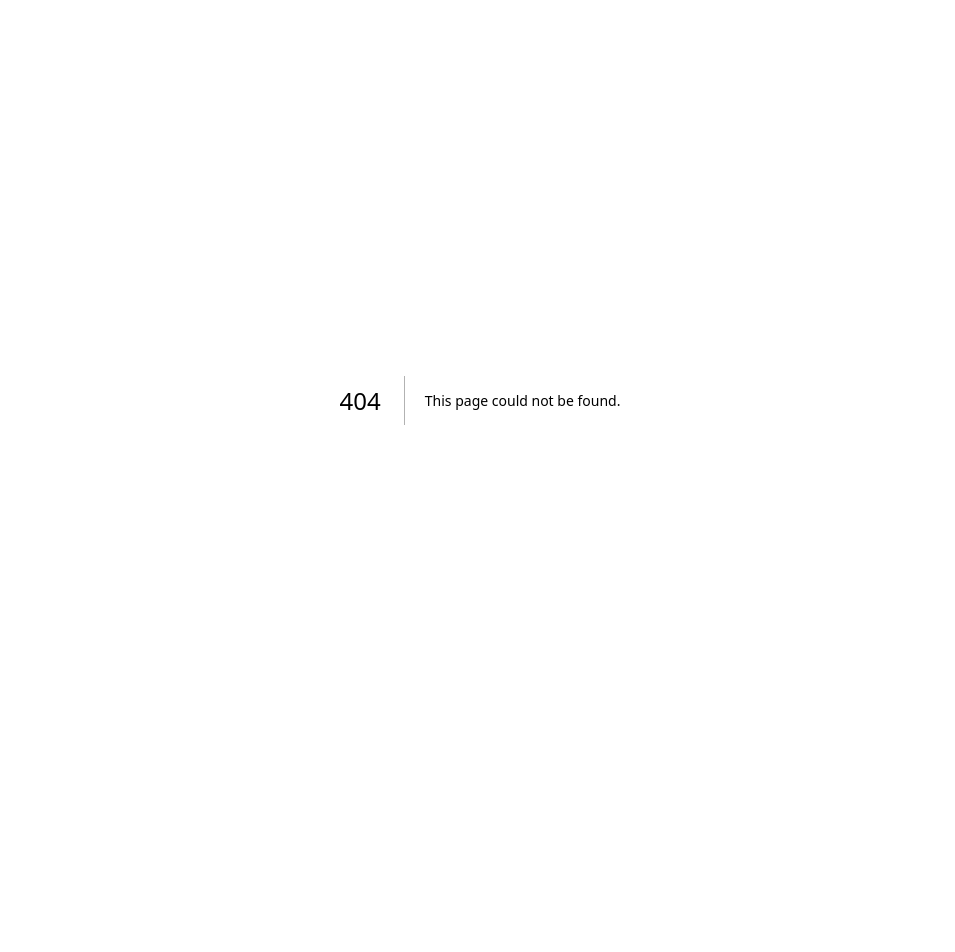
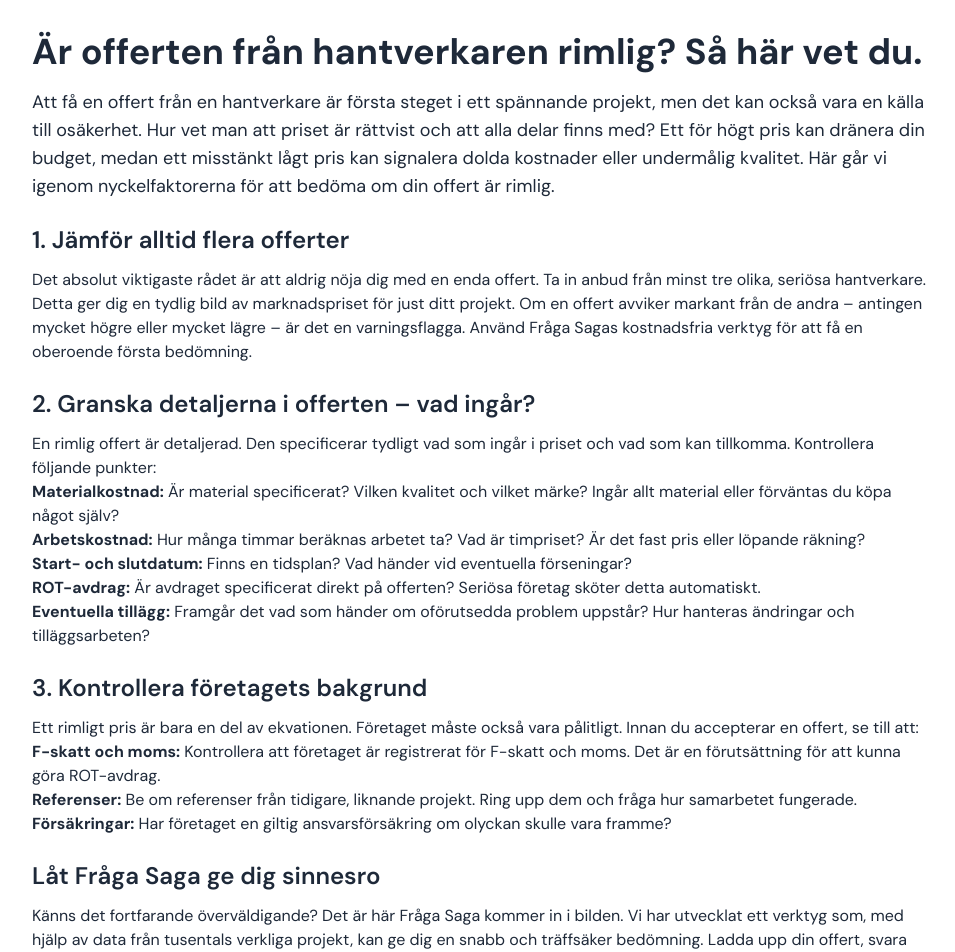
Before and after one commit to AdviseoGit/Saga, a Next.js app: page /ar-offerten-rimlig in a window 1280 px wide. Before the commit this address had no page. Shown: the top 952 px of the page, without its empty margins (160-1115 px from the left). Before the commit the page ends 800 px from the top, so only its background shows below. Built offline with nearby package versions, Linux system fonts and the light colour scheme.

Commit message:
feat: add 'är offerten rimlig' page

```diff
--- /dev/null
+++ b/app/ar-offerten-rimlig/page.tsx
@@ -0,0 +1,69 @@
+
+import { Metadata } from 'next';
+
+export const metadata: Metadata = {
+  title: 'Är Offerten Rimlig? Fråga Saga Granskar Din Hantverkaroffert Gratis',
+  description: 'Osäker på om din hantverkaroffert är rimlig? Ladda upp och få en gratis analys av Fråga Saga. Vi hjälper dig jämföra priser och undvika överpriser.',
+  openGraph: {
+    title: 'Är Offerten Rimlig? Få en Kostnadsfri Granskning av Fråga Saga',
+    description: 'Låt oss hjälpa dig avgöra om din offert från hantverkare är skälig. Vår AI-drivna tjänst analyserar din offert och ger dig snabbt svar, helt gratis.',
+    url: 'https://fragasaga.se/ar-offerten-rimlig',
+    siteName: 'Fråga Saga',
+    images: [
+      {
+        url: 'https://fragasaga.se/og-image.png', // Update with a specific image later
+        width: 1200,
+        height: 630,
+      },
+    ],
+    locale: 'sv_SE',
+    type: 'website',
+  },
+};
+
+export default function ArOffertenRimligPage() {
+  return (
+    <div className="bg-white text-gray-800">
+      <main className="container mx-auto px-4 py-8">
+        <article className="prose lg:prose-xl max-w-4xl mx-auto">
+          <h1 className="text-4xl font-bold mb-4">Är offerten från hantverkaren rimlig? Så här vet du.</h1>
+          <p className="lead text-lg">
+            Att få en offert från en hantverkare är första steget i ett spännande projekt, men det kan också vara en källa till osäkerhet. Hur vet man att priset är rättvist och att alla delar finns med? Ett för högt pris kan dränera din budget, medan ett misstänkt lågt pris kan signalera dolda kostnader eller undermålig kvalitet. Här går vi igenom nyckelfaktorerna för att bedöma om din offert är rimlig.
+          </p>
+
+          <h2 className="text-2xl font-semibold mt-6 mb-3">1. Jämför alltid flera offerter</h2>
+          <p>
+            Det absolut viktigaste rådet är att aldrig nöja dig med en enda offert. Ta in anbud från minst tre olika, seriösa hantverkare. Detta ger dig en tydlig bild av marknadspriset för just ditt projekt. Om en offert avviker markant från de andra – antingen mycket högre eller mycket lägre – är det en varningsflagga. Använd Fråga Sagas kostnadsfria verktyg för att få en oberoende första bedömning.
+          </p>
+
+          <h2 className="text-2xl font-semibold mt-6 mb-3">2. Granska detaljerna i offerten – vad ingår?</h2>
+          <p>
+            En rimlig offert är detaljerad. Den specificerar tydligt vad som ingår i priset och vad som kan tillkomma. Kontrollera följande punkter:
+          </p>
+          <ul>
+            <li><strong>Materialkostnad:</strong> Är material specificerat? Vilken kvalitet och vilket märke? Ingår allt material eller förväntas du köpa något själv?</li>
+            <li><strong>Arbetskostnad:</strong> Hur många timmar beräknas arbetet ta? Vad är timpriset? Är det fast pris eller löpande räkning?</li>
+            <li><strong>Start- och slutdatum:</strong> Finns en tidsplan? Vad händer vid eventuella förseningar?</li>
+            <li><strong>ROT-avdrag:</strong> Är avdraget specificerat direkt på offerten? Seriösa företag sköter detta automatiskt.</li>
+            <li><strong>Eventuella tillägg:</strong> Framgår det vad som händer om oförutsedda problem uppstår? Hur hanteras ändringar och tilläggsarbeten?</li>
+          </ul>
+
+          <h2 className="text-2xl font-semibold mt-6 mb-3">3. Kontrollera företagets bakgrund</h2>
+          <p>
+            Ett rimligt pris är bara en del av ekvationen. Företaget måste också vara pålitligt. Innan du accepterar en offert, se till att:
+          </p>
+          <ul>
+            <li><strong>F-skatt och moms:</strong> Kontrollera att företaget är registrerat för F-skatt och moms. Det är en förutsättning för att kunna göra ROT-avdrag.</li>
+            <li><strong>Referenser:</strong> Be om referenser från tidigare, liknande projekt. Ring upp dem och fråga hur samarbetet fungerade.</li>
+            <li><strong>Försäkringar:</strong> Har företaget en giltig ansvarsförsäkring om olyckan skulle vara framme?</li>
+          </ul>
+
+          <h2 className="text-2xl font-semibold mt-6 mb-3">Låt Fråga Saga ge dig sinnesro</h2>
+          <p>
+            Känns det fortfarande överväldigande? Det är här Fråga Saga kommer in i bilden. Vi har utvecklat ett verktyg som, med hjälp av data från tusentals verkliga projekt, kan ge dig en snabb och träffsäker bedömning. Ladda upp din offert, svara på några enkla frågor om projektet, och få en oberoende analys helt gratis. Vi hjälper dig att fatta ett tryggt och välgrundat beslut.
+          </p>
+        </article>
+      </main>
+    </div>
+  );
+}
--- a/app/page.tsx
+++ b/app/page.tsx
@@ -560,6 +560,8 @@ export default function SagaLandingPage() {
             <Link href="/rot-avdrag" className="underline hover:text-[#0f172a]">Guide: ROT-avdrag</Link>
             <span className="mx-2">·</span>
             <Link href="/f-skatt" className="underline hover:text-[#0f172a]">Guide: F-skatt</Link>
+            <span className="mx-2">·</span>
+            <Link href="/ar-offerten-rimlig" className="underline hover:text-[#0f172a]">Är offerten rimlig?</Link>
           </p>
         </div>
       </footer>
--- a/app/sitemap.ts
+++ b/app/sitemap.ts
@@ -32,5 +32,11 @@ export default function sitemap(): MetadataRoute.Sitemap {
       changeFrequency: "monthly",
       priority: 0.7,
     },
+    {
+      url: "https://fragasaga.se/ar-offerten-rimlig",
+      lastModified: new Date(),
+      changeFrequency: "weekly",
+      priority: 0.8,
+    },
   ];
 }
```
